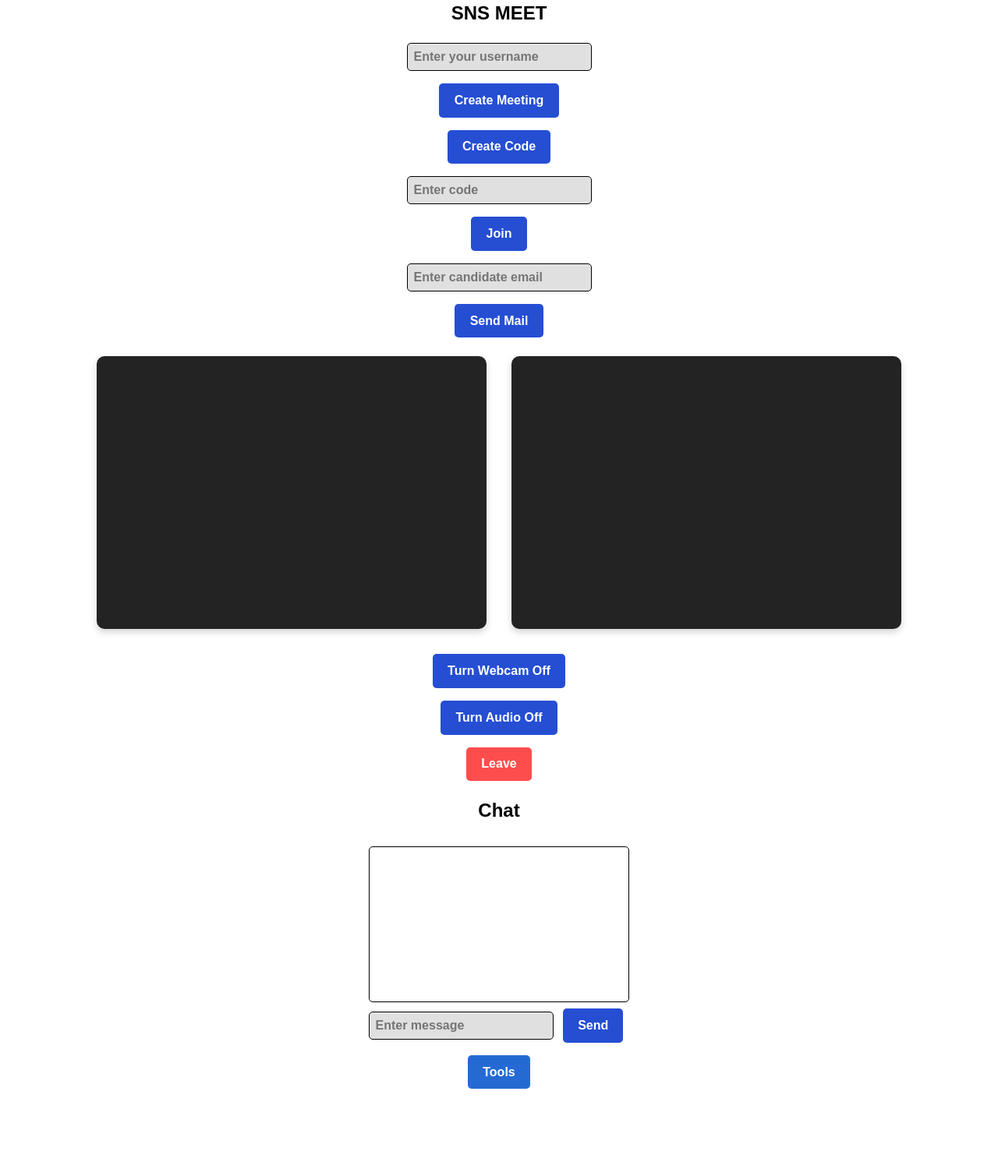
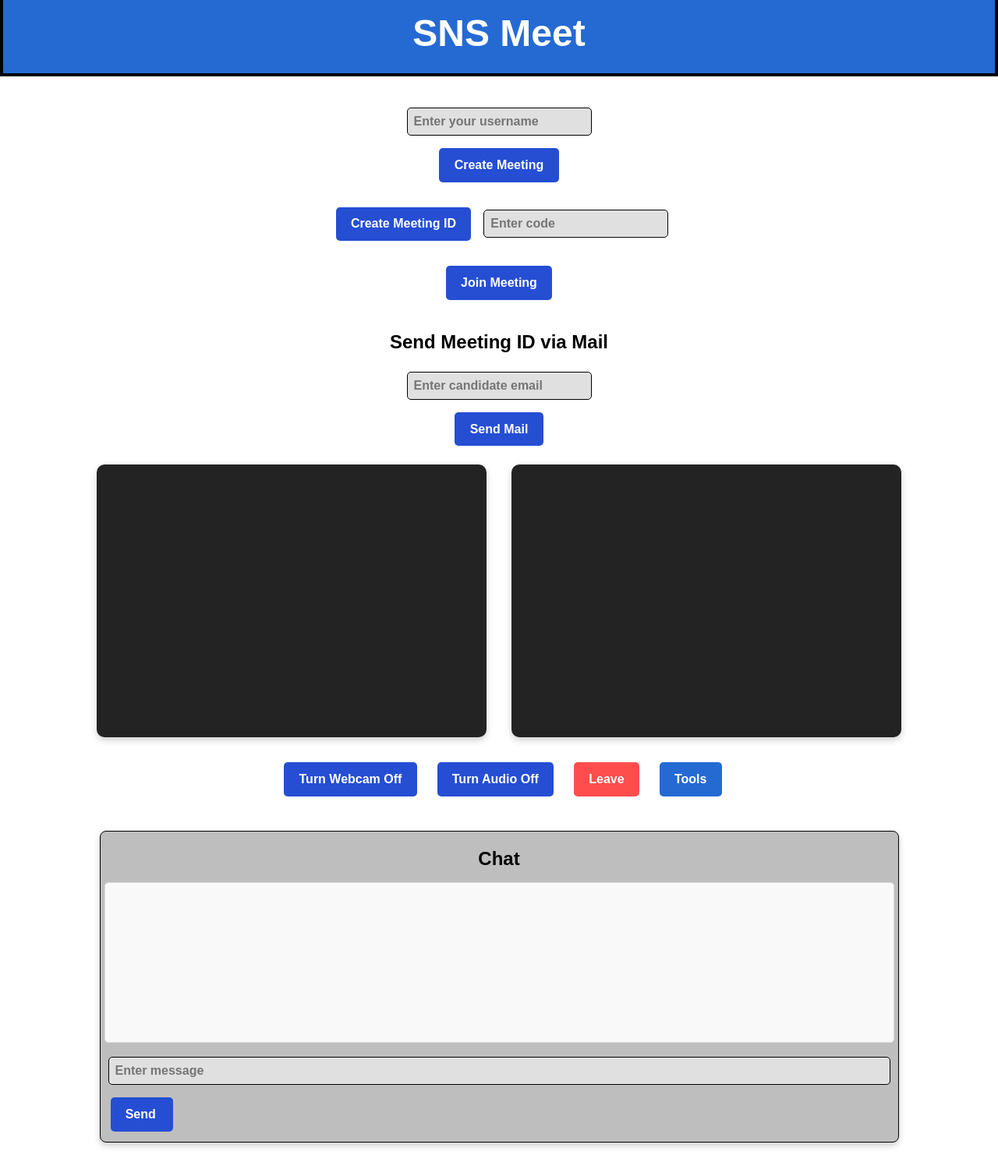
Before and after one commit to rahulpihub/Meet, a website built with Vite: page index.html in a window 1280 px wide. Shown: the part 13-1504 px from the top of the page at 78% size. Before the commit the page ends 1418 px from the top, so only its background shows below. Built offline with nearby package versions, Linux system fonts and the light colour scheme; some packages are replaced by stand-ins of ours; a web font is replaced by a local one.

Commit message:
UI for the presentation updated

```diff
--- a/index.html
+++ b/index.html
@@ -5,14 +5,25 @@
   <link rel="icon" type="image/svg+xml" href="favicon.svg" />
   <meta name="viewport" content="width=device-width, initial-scale=1.0" />
   <title>SNS Meet Development</title>
+  <link rel="stylesheet" href="styles.css">
 </head>
 <body>
-  <h2>SNS MEET</h2>
+  <div id="titleContainer">
+    <h2 id="mainTitle">SNS Meet</h2>
+  </div>
   <input id="usernameInput" placeholder="Enter your username" />
   <button id="webcamButton">Create Meeting</button>
-  <button id="callButton" disabled>Create Code</button>
+
+  <!-- Create Meeting ID and Enter Code in a single line -->
+  <div class="inline-container">
+    <button id="callButton" disabled>Create Meeting ID</button>
     <input id="callInput" placeholder="Enter code" />
-  <button id="answerButton" disabled>Join</button>
+  </div>
+
+  <button id="answerButton" disabled>Join Meeting</button>
+
+  <!-- Added h3 Tag for Send Meeting ID Section -->
+  <h3 class="section-header">Send Meeting ID via Mail</h3>
   <input id="emailInput" placeholder="Enter candidate email" />
   <button id="sendEmailButton" disabled>Send Mail</button>
 
@@ -26,17 +37,12 @@
       <div id="remoteUsername" class="username"></div>
     </span>
   </div>
+
+  <!-- Controls at Bottom Left -->
+  <div class="controls-container">
     <button id="webcamToggleButton" disabled>Turn Webcam Off</button>
     <button id="audioToggleButton" disabled>Turn Audio Off</button>
     <button id="hangupButton" disabled>Leave</button>
-
-  <h2>Chat</h2>
-  <div id="chatContainer">
-    <div id="chatMessages" class="chat-box"></div>
-    <input id="chatInput" placeholder="Enter message" />
-    <button id="sendButton" disabled>Send</button>
-  </div>
-
     <div class="dropdown">
       <button class="dropdown-btn">Tools</button>
       <div class="dropdown-content">
@@ -48,6 +54,15 @@
         </div>
       </div>
     </div>
+  </div>
+
+  <!-- Chat Section on Right Side -->
+  <div id="chatContainer" class="chat-box">
+    <h2>Chat</h2>
+    <div id="chatMessages"></div>
+    <input id="chatInput" placeholder="Enter message" />
+    <button id="sendButton" disabled>Send</button>
+  </div>
 
   <div id="pdfViewerContainer" class="pdf-viewer">
     <button id="closePdfButton">Close PDF</button>
--- a/style.css
+++ b/style.css
@@ -11,7 +11,6 @@ body {
   display: flex;
   flex-direction: column;
   align-items: center;
-  justify-content: center;
   min-height: 100vh;
   background: #ffffff;
   color: #000000;
@@ -22,6 +21,23 @@ h2, h3 {
   margin: 1rem 0;
   font-weight: bold;
   color: #000000;
+}
+
+.section-header {
+  margin-top: 2rem;
+  color: #000000;
+  font-size: 1.5rem;
+}
+
+.inline-container {
+  display: flex;
+  align-items: center;
+  gap: 0.5rem;
+  margin: 1rem 0;
+}
+
+.inline-container input {
+  flex: 1;
 }
 
 .videos {
@@ -96,22 +112,55 @@ input:focus {
   font-family: 'Syne Mono', monospace;
 }
 
-.chat-box {
-  width: 100%;
-  height: 200px;
-  overflow-y: scroll;
-  border: 1px solid #ffffff;
-  padding: 10px;
-  background-color: #ffffff;
-  color: #000000;
-  border-radius: 5px;
+/* Chat Box on Right Side */
+#chatContainer {
+  position: static;
+  width: 1025px;
+  height: 400px;
+  background-color: #00000041;
+  border: 1px solid #000000;
+  border-radius: 8px;
+  padding: 5px;
+  box-shadow: 0 4px 8px rgba(0, 0, 0, 0.2);
+  margin-left: 25px;
+  margin-right: 25px;
   margin-top: 1rem;
-  border-color: #000000;
+  margin-bottom: 25px;
+  display: flex;
+  flex-direction: column;
 }
 
-.message {
-  margin: 5px 0;
-  font-weight: bold;
+#chatMessages {
+  flex: 1;
+  overflow-y: auto;
+  margin-bottom: 10px;
+  padding: 15px;
+  background-color: #f9f9f9;
+  border-radius: 5px;
+  border: 1px solid #ddd;
+}
+
+#chatInput {
+  width: calc(100% - 10px);
+  margin-right: 5px;
+  margin-left: 5px;
+}
+
+#sendButton {
+  width: 80px;
+  display: flex;
+  align-items: center;
+}
+
+/* Controls at Bottom Left */
+.controls-container {
+  position: static;
+  display: flex;
+  align-items: center;
+  gap: 10px;
+  margin-top: auto;
+  margin-bottom: 20px;
+  margin-left: 10px;
 }
 
 .dropdown {
@@ -205,13 +254,30 @@ input:focus {
   transform: scaleX(-1);
 }
 
-
-/* Add this to your existing CSS file */
 #hangupButton {
-  background: #ff4d4d; /* Red background color */
-  color: #ffffff; /* White text color */
+  background: #ff4d4d;
+  color: #ffffff;
 }
 
 #hangupButton:hover:not(:disabled) {
-  background: #ff3333; /* Darker red on hover */
+  background: #ff3333;
 }
+
+#titleContainer {
+  border: 4px solid #000000;
+  padding: 1.5rem;
+  display: block;
+  text-align: center;
+  margin-top: 0;
+  margin-bottom: 2rem;
+  background-color: #256ad3;
+  width: 100%;
+  box-sizing: border-box;
+}
+
+#mainTitle {
+  font-size: 3rem;
+  color: #ffffff;
+  font-weight: bold;
+  margin: 0;
+}
```
Lines whose indentation alone changed are shown as unchanged.
